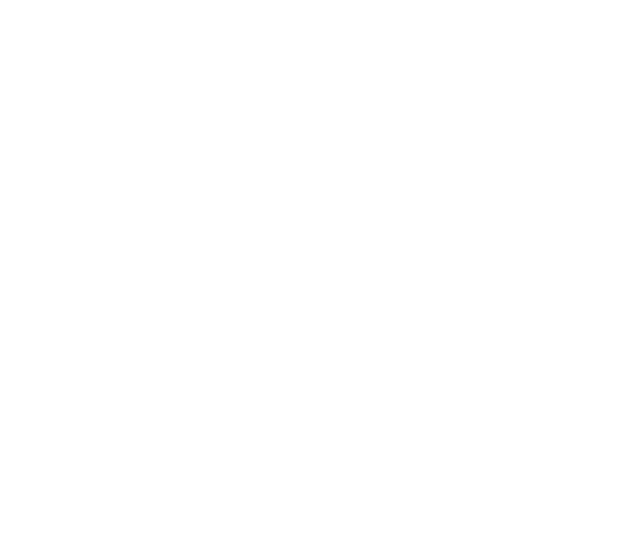
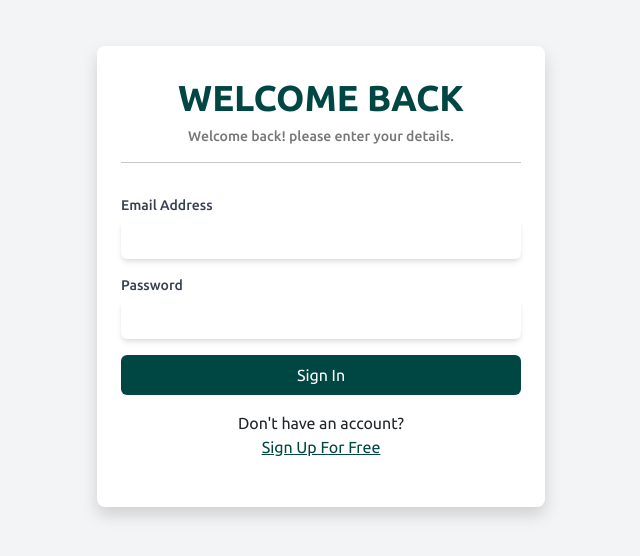
Before and after one commit to Fakhir-Iqbal/Fashion-Era, a React (Create React App) app: page /login in a window 1280 px wide. Before the commit this address had no page. Shown: the part 124-680 px from the top of the page, without its empty margins (319-959 px from the left). Built offline with nearby package versions, Linux system fonts and the light colour scheme; no server answers; a web font is replaced by a local one.

Commit message:
Added Login Panel ...

```diff
--- a/src/App.js
+++ b/src/App.js
@@ -7,6 +7,7 @@
 import About from "./Pages/About";
 import Contact from "./Pages/Contact";
 import Signup from "./Pages/Signup";
+import Login from "./Pages/Login";
 import "bootstrap/dist/css/bootstrap.min.css";
 import "./App.css";
 
@@ -21,6 +22,7 @@
         <Route path="/about" element={<About />} />
         <Route path="/contact" element={<Contact />} />
         <Route path="/signup" element={<Signup />} />
+        <Route path="/login" element={<Login />} />
       </Routes>
     </Router>
   );
--- a/src/Firebase/firebase.js
+++ b/src/Firebase/firebase.js
@@ -9,12 +9,12 @@
   projectId: "fashion-era-3219a",
   storageBucket: "fashion-era-3219a.appspot.com",
   messagingSenderId: "671431417806",
-    appId: "1:671431417806:web:083c5b701416a35cced59f"
+  appId: "1:671431417806:web:083c5b701416a35cced59f",
 };
 
 // Initialize Firebase
 const app = initializeApp(firebaseConfig);
-const auth = getAuth(app)
+const auth = getAuth(app);
 
-
-export {app, auth}
+export { auth };
+export default app;
--- /dev/null
+++ b/src/Pages/Login.jsx
@@ -0,0 +1,111 @@
+import React, { useState, useEffect } from "react";
+import { NavLink, useNavigate } from "react-router-dom";
+import {
+  getAuth,
+  signInWithEmailAndPassword,
+  onAuthStateChanged,
+} from "firebase/auth";
+import app from "../Firebase/firebase";
+
+const Login = () => {
+  const [email, setEmail] = useState("");
+  const [password, setPassword] = useState("");
+  const [error, setError] = useState("");
+  const navigate = useNavigate();
+  const auth = getAuth(app);
+
+  useEffect(() => {
+    const unsubscribe = onAuthStateChanged(auth, (user) => {
+      if (user) {
+        navigate("/");
+      }
+    });
+
+    return () => unsubscribe();
+  }, [auth, navigate]);
+
+  const handleSubmit = (e) => {
+    e.preventDefault();
+    signInWithEmailAndPassword(auth, email, password)
+      .then((userCredential) => {
+        const user = userCredential.user;
+        console.log("User signed in:", user);
+        alert("User is logged in successfully");
+        navigate("/"); // Redirect to home or dashboard page
+      })
+      .catch((error) => {
+        const errorCode = error.code;
+        const errorMessage = error.message;
+        setError(errorMessage);
+        console.error("Error signing in:", errorCode, errorMessage);
+        alert(`Error signing in: ${errorMessage}`);
+      });
+  };
+
+  return (
+    <>
+      <div className="min-h-screen flex items-center justify-center bg-gray-100">
+        <div className="max-w-md w-full px-4 py-8 bg-white shadow rounded-lg text-center">
+          <h2 className="text-4xl font-semibold text-center text-[#004743]">
+            WELCOME BACK
+          </h2>
+          <h2 className="text-sm text-center text-[#777777]">
+            Welcome back! please enter your details.
+          </h2>
+          <hr />
+          {error && <p className="text-red-500">{error}</p>}
+          <form className="space-y-4 pt-3 text-left" onSubmit={handleSubmit}>
+            <div>
+              <label
+                htmlFor="email"
+                className="block text-sm font-medium text-gray-700"
+              >
+                Email Address
+              </label>
+              <input
+                id="email"
+                type="email"
+                value={email}
+                onChange={(e) => setEmail(e.target.value)}
+                className="mt-1 block w-full border-gray-300 rounded-md shadow-md focus:ring-indigo-500 focus:border-indigo-500 p-2"
+                required
+              />
+            </div>
+            <div>
+              <label
+                htmlFor="password"
+                className="block text-sm font-medium text-gray-700"
+              >
+                Password
+              </label>
+              <input
+                id="password"
+                type="password"
+                value={password}
+                onChange={(e) => setPassword(e.target.value)}
+                className="mt-1 block w-full border-gray-300 rounded-md shadow-md focus:ring-indigo-500 focus:border-indigo-500 p-2"
+                required
+              />
+            </div>
+            <div>
+              <button
+                type="submit"
+                className="w-full bg-[#004743] text-white py-2 px-4 rounded-md hover:bg-[#133b39] focus:outline-none focus:ring-2 focus:ring-indigo-500 focus:ring-offset-2 focus:ring-offset-gray-100"
+              >
+                Sign In
+              </button>
+            </div>
+          </form>
+          <p className="flex justify-center flex-col pt-3">
+            Don't have an account?{" "}
+            <NavLink to="/signup" className="text-[#004743]">
+              Sign Up For Free
+            </NavLink>
+          </p>
+        </div>
+      </div>
+    </>
+  );
+};
+
+export default Login;
--- a/src/Pages/Signup.jsx
+++ b/src/Pages/Signup.jsx
@@ -1,48 +1,151 @@
-import React from 'react'
-import { NavLink } from 'react-bootstrap'
+import React, { useState, useEffect } from "react";
+import { NavLink, useNavigate } from "react-router-dom";
+import {
+  getAuth,
+  createUserWithEmailAndPassword,
+  onAuthStateChanged,
+} from "firebase/auth";
+import app from "../Firebase/firebase";
 
 const Signup = () => {
+  const [name, setName] = useState("");
+  const [email, setEmail] = useState("");
+  const [password, setPassword] = useState("");
+  const [number, setNumber] = useState("");
+  const [error, setError] = useState("");
+  const navigate = useNavigate();
+  const auth = getAuth(app);
+
+  useEffect(() => {
+    const unsubscribe = onAuthStateChanged(auth, (user) => {
+      if (user) {
+        alert("User is already logged in. Please log out first.");
+        navigate("/");
+      }
+    });
+
+    return () => unsubscribe();
+  }, [auth, navigate]);
+
+  const handleSubmit = (e) => {
+    e.preventDefault();
+    if (!name || !email || !password || !number) {
+      setError("All fields are required.");
+      return;
+    }
+
+    createUserWithEmailAndPassword(auth, email, password)
+      .then((userCredential) => {
+        const user = userCredential.user;
+        console.log("User signed up:", user);
+        alert("User signed up successfully");
+        navigate("/");
+      })
+      .catch((error) => {
+        const errorCode = error.code;
+        const errorMessage = error.message;
+        if (errorCode === "auth/email-already-in-use") {
+          alert("Email already in use. Redirecting to Login page.");
+          navigate("/login");
+        } else {
+          setError(errorMessage);
+        }
+        console.error("Error signing up:", errorCode, errorMessage);
+      });
+  };
+
   return (
     <>
       <div className="min-h-screen flex items-center justify-center bg-gray-100">
         <div className="max-w-md w-full px-4 py-8 bg-white shadow rounded-lg">
-      <h2 className="text-4xl font-semibold text-center mb-4 text-[#004743]">Sign Up</h2>
-      <form className="space-y-4">
+          <h2 className="text-4xl font-semibold text-center mb-4 text-[#004743]">
+            Sign Up
+          </h2>
+          {error && <p className="text-red-500 text-center">{error}</p>}
+          <form className="space-y-4" onSubmit={handleSubmit}>
             <div>
-          <label htmlFor="name" className="block text-sm font-medium text-gray-700">
+              <label
+                htmlFor="name"
+                className="block text-sm font-medium text-gray-700"
+              >
                 Name
               </label>
-          <input id="name" type="text" className="mt-1 block w-full border-gray-300 rounded-md shadow-md focus:ring-indigo-500 focus:border-indigo-500 p-2" />
+              <input
+                id="name"
+                type="text"
+                value={name}
+                onChange={(e) => setName(e.target.value)}
+                className="mt-1 block w-full border-gray-300 rounded-md shadow-md p-2"
+                required
+              />
             </div>
             <div>
-          <label htmlFor="email" className="block text-sm font-medium text-gray-700">
+              <label
+                htmlFor="email"
+                className="block text-sm font-medium text-gray-700"
+              >
                 Email Address
               </label>
-          <input id="email" type="email" className="mt-1 block w-full border-gray-300 rounded-md shadow-md focus:ring-indigo-500 focus:border-indigo-500 p-2" />
+              <input
+                id="email"
+                type="email"
+                value={email}
+                onChange={(e) => setEmail(e.target.value)}
+                className="mt-1 block w-full border-gray-300 rounded-md shadow-md p-2"
+                required
+              />
             </div>
             <div>
-          <label htmlFor="password" className="block text-sm font-medium text-gray-700">
+              <label
+                htmlFor="password"
+                className="block text-sm font-medium text-gray-700"
+              >
                 Password
               </label>
-          <input id="password" type="password" className="mt-1 block w-full border-gray-300 rounded-md shadow-md focus:ring-indigo-500 focus:border-indigo-500 p-2" />
+              <input
+                id="password"
+                type="password"
+                value={password}
+                onChange={(e) => setPassword(e.target.value)}
+                className="mt-1 block w-full border-gray-300 rounded-md shadow-md p-2"
+                required
+              />
             </div>
             <div>
-          <label htmlFor="text" className="block text-sm font-medium text-gray-700">
+              <label
+                htmlFor="number"
+                className="block text-sm font-medium text-gray-700"
+              >
                 Number
               </label>
-          <input id="number" type="text" className="mt-1 block w-full border-gray-300 rounded-md shadow-md focus:ring-indigo-500 focus:border-indigo-500 p-2" />
+              <input
+                id="number"
+                type="text"
+                value={number}
+                onChange={(e) => setNumber(e.target.value)}
+                className="mt-1 block w-full border-gray-300 rounded-md shadow-md p-2"
+                required
+              />
             </div>
             <div>
-          <button type="submit" className="w-full bg-[#004743] text-white py-2 px-4 rounded-md hover:bg-[#133b39] focus:outline-none focus:ring-2 focus:ring-indigo-500 focus:ring-offset-2 focus:ring-offset-gray-100">
+              <button
+                type="submit"
+                className="w-full bg-[#004743] text-white py-2 px-4 rounded-md hover:bg-[#133b39] focus:outline-none focus:ring-2 focus:ring-indigo-500 focus:ring-offset-2 focus:ring-offset-gray-100"
+              >
                 Sign Up
               </button>
             </div>
           </form>
-      <p className='flex gap-3 justify-center pt-3' >Already have an account ? <NavLink>Sign in</NavLink></p>
+          <p className="flex gap-2 justify-center pt-3">
+            Already have an account?{" "}
+            <NavLink to="/login" className="text-[#004743]">
+              Sign in
+            </NavLink>
+          </p>
         </div>
       </div>
     </>
-  )
-}
+  );
+};
 
-export default Signup
+export default Signup;
```
Also changed, not shown: src/components/HeroSection.jsx (+22 -17 lines), src/components/Navbar.jsx (+66 -9 lines), src/components/style.css (+30 -33 lines). Lines whose indentation alone changed are shown as unchanged.
